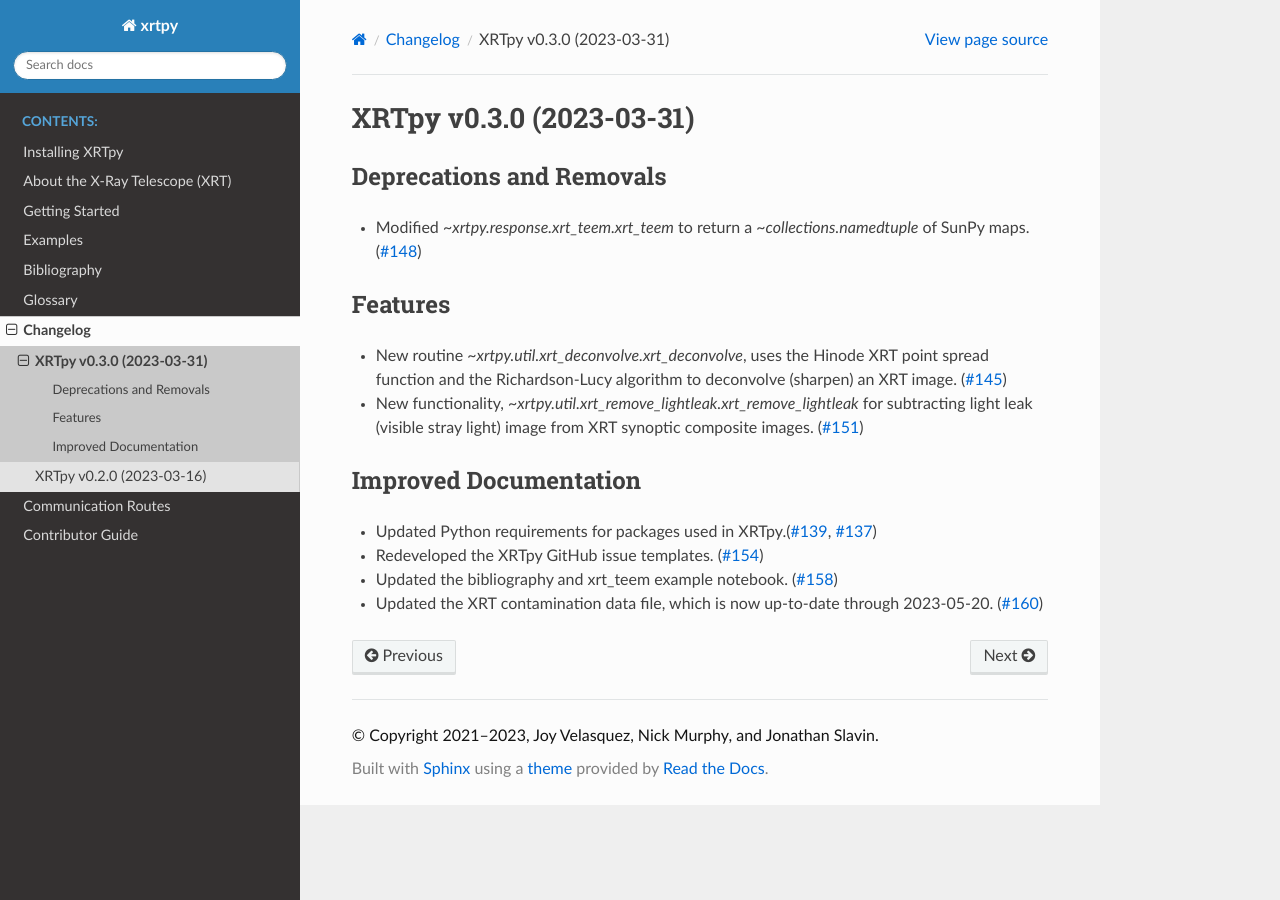
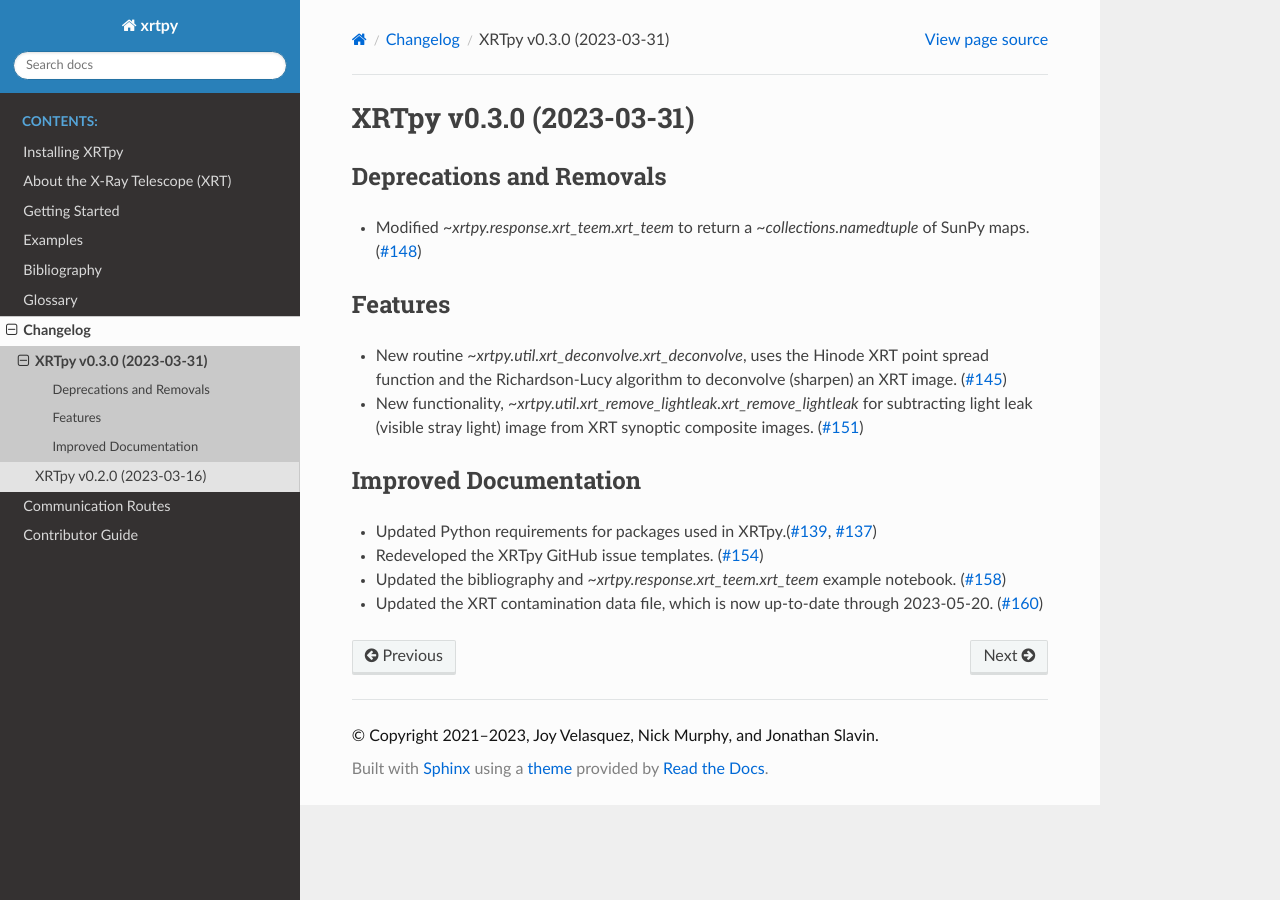
Before and after one commit to HinodeXRT/xrtpy, a Sphinx documentation site: the page built from docs/changelog/0.3.0.rst, in a window 1280 px wide. Built offline with Sphinx 7.4.7 and the Read the Docs theme 2.0.0, drawn with Linux system fonts in a browser that asks for light colours; pages that are not in the unit, such as notebooks, are missing from menus.

Commit message:
Update docs/changelog/0.3.0.rst
Co-authored-by: Nick Murphy <namurphy@cfa.harvard.edu>

```diff
--- a/docs/changelog/0.3.0.rst
+++ b/docs/changelog/0.3.0.rst
@@ -17,5 +17,5 @@ Improved Documentation
 
 - Updated Python requirements for packages used in XRTpy.(:pr:`139,137`)
 - Redeveloped the XRTpy GitHub issue templates. (:pr:`154`)
-- Updated the bibliography and xrt_teem example notebook. (:pr:`158`)
+- Updated the bibliography and `~xrtpy.response.xrt_teem.xrt_teem` example notebook. (:pr:`158`)
 - Updated the XRT contamination data file, which is now up-to-date through 2023-05-20. (:pr:`160`)
```
